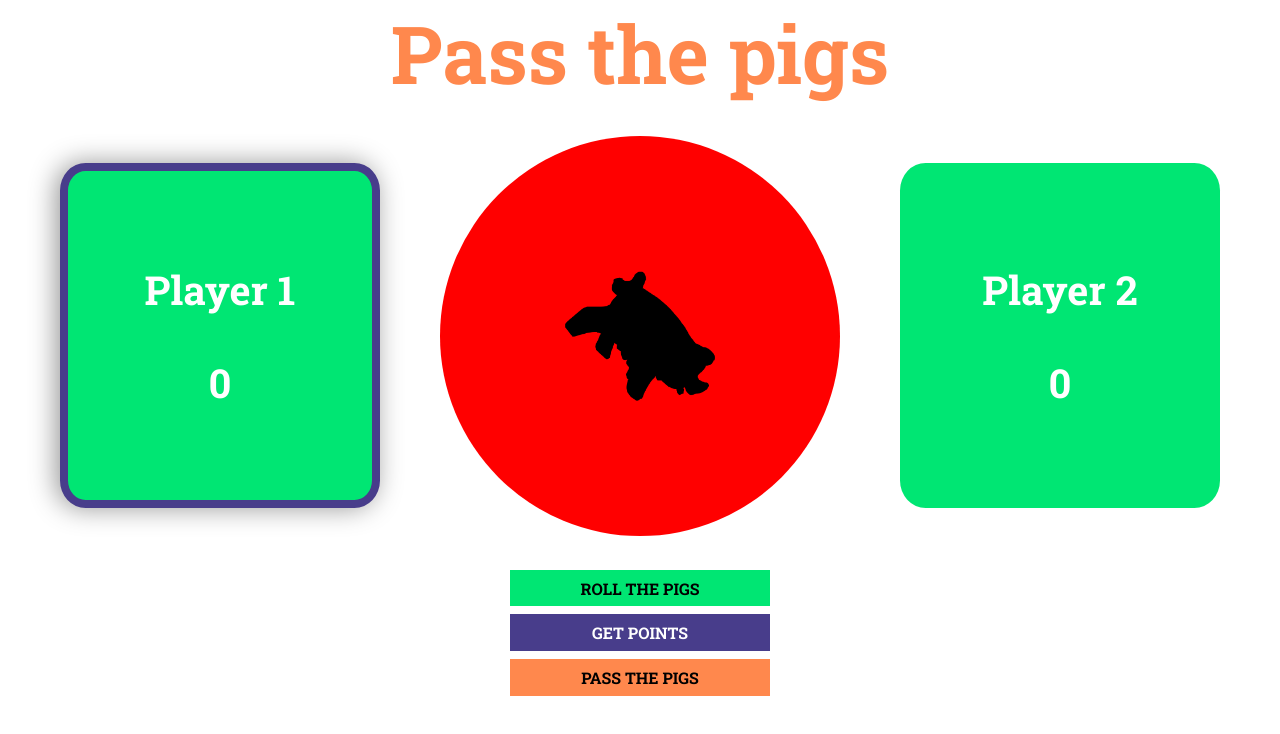
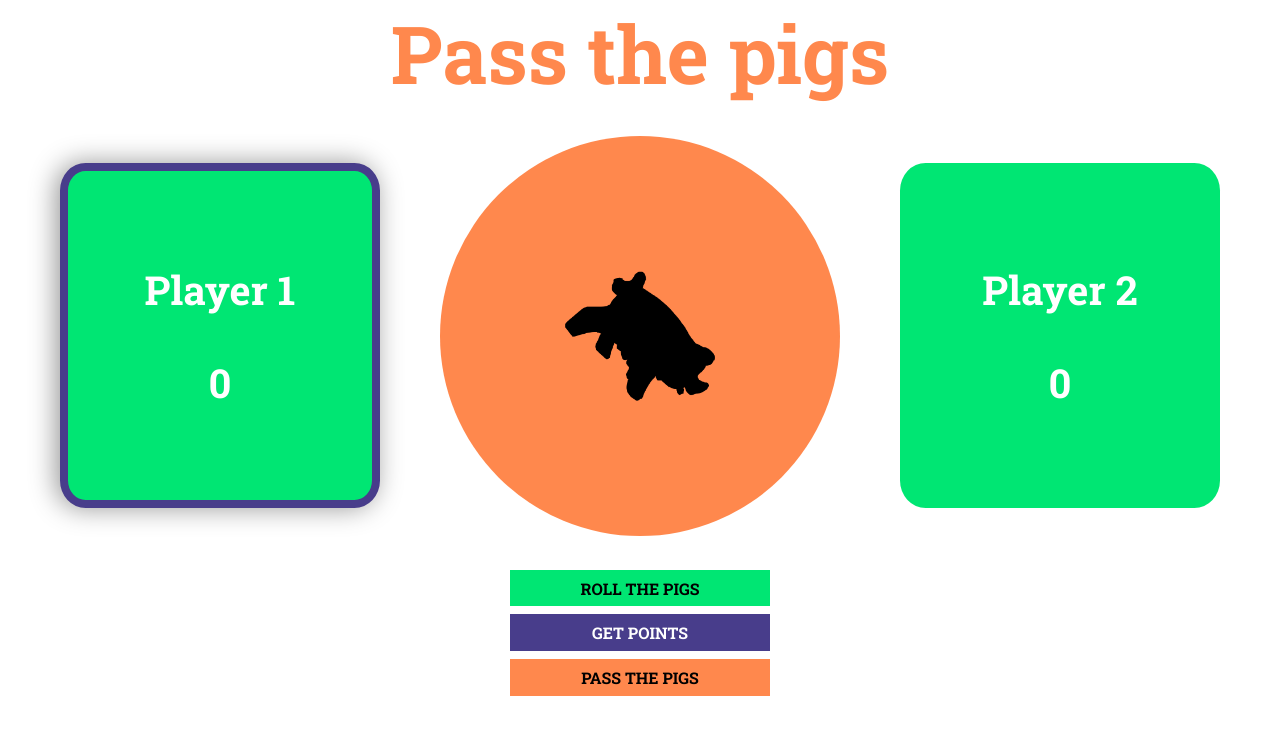
Before and after one commit to giuliagalizoni/passthepigs, a plain HTML site: page index.html in a window 1280 px wide. Drawn offline with Linux system fonts and the light colour scheme.

Commit message:
deleting test changes

```diff
--- a/assets/styles/style.css
+++ b/assets/styles/style.css
@@ -64,8 +64,7 @@ h1 {
   align-items: center;
   width: 400px;
   height: 400px;
-  /* background-color: #ff884d; */
-  background-color: red;
+  background-color: #ff884d;
   border-radius: 50%;
 }
 
```
